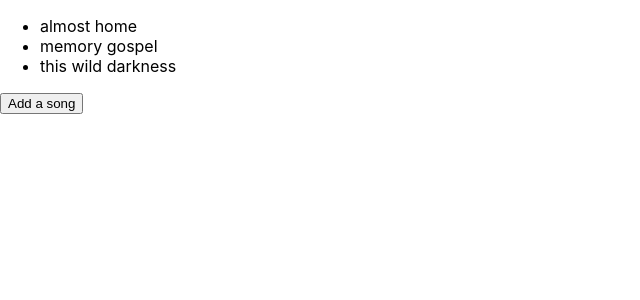
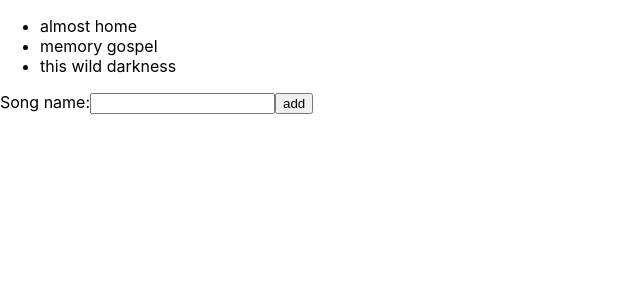
Before and after one commit to vvt22/ReactContextandHook, a React (Create React App) app: page / in a window 1280 px wide. Shown: the top 300 px of the page, without its empty margins (0-640 px from the left). Built offline with nearby package versions, Linux system fonts and the light colour scheme.

Commit message:
usestatewithform

```diff
--- /dev/null
+++ b/src/components/NewSongForm.js
@@ -0,0 +1,25 @@
+import React, { useState } from "react";
+
+const NewSongForm = ({ addSong }) => {
+  const [title, setTitle] = useState("");
+  // useState can be used multiple times for different data
+  //const [artist, setArtist] = useState("");
+  const handleSubmit = (e) => {
+    e.preventDefault();
+    addSong(title);
+    setTitle("");
+  };
+  return (
+    <form onSubmit={handleSubmit}>
+      <label>Song name:</label>
+      <input
+        type="text"
+        value={title}
+        onChange={(e) => setTitle(e.target.value)}
+      />
+      <input type="submit" value="add" />
+    </form>
+  );
+};
+
+export default NewSongForm;
--- a/src/components/SongList.js
+++ b/src/components/SongList.js
@@ -1,4 +1,5 @@
 import React, { useState } from "react";
+import NewSongForm from "./NewSongForm";
 
 const SongList = () => {
   const [songs, setSongs] = useState([
@@ -7,8 +8,8 @@
     { title: "this wild darkness", id: 3 },
   ]);
   //console.log(songs);
-  const addSong = () => {
-    setSongs([...songs, { title: "new song", id: 4 }]);
+  const addSong = (title) => {
+    setSongs([...songs, { title, id: Math.random }]);
   };
   return (
     <div className="song-list">
@@ -17,7 +18,7 @@
           <li key={index}>{song.title}</li>
         ))}
       </ul>
-      <button onClick={addSong}>Add a song</button>
+      <NewSongForm addSong={addSong} />
     </div>
   );
 };
```
